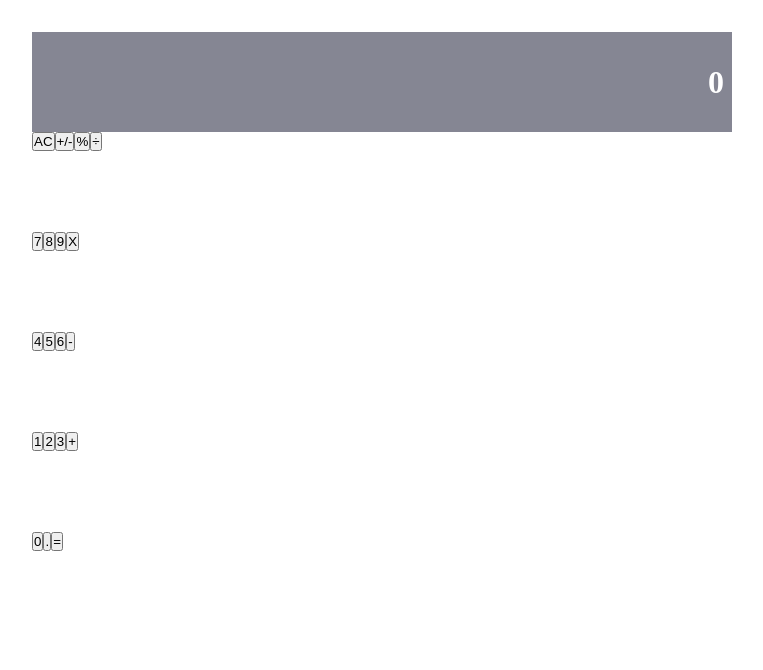
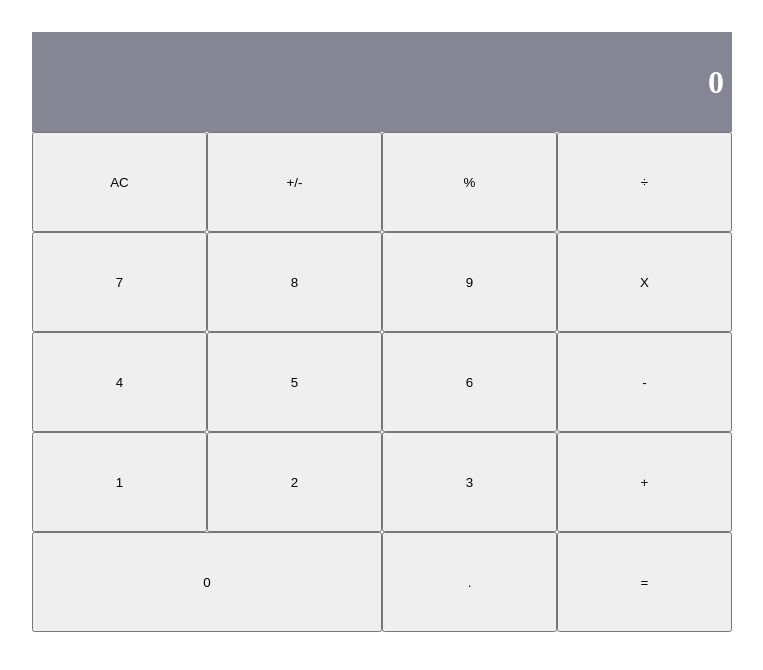
Before and after one commit to kenderb/calculator-react-app, a React (Create React App) app: page / in a window 1280 px wide. Shown: the top 670 px of the page, without its empty margins (258-1021 px from the left). Built offline with nearby package versions, Linux system fonts and the light colour scheme.

Commit message:
Finish the layout of the calculator

```diff
--- a/src/components/Button.js
+++ b/src/components/Button.js
@@ -1,11 +1,21 @@
 import React from 'react';
 import PropTypes from 'prop-types';
+import { StyledButton, ZeroStyledButton } from './styles';
 
-const Button = ({ buttonName, onClickBtn }) => (
-  <button type="button" onClick={() => onClickBtn(buttonName)}>
-    {buttonName}
-  </button>
-);
+const Button = ({ buttonName, onClickBtn }) => {
+  if (buttonName !== '0') {
+    return (
+      <StyledButton type="button" onClick={() => onClickBtn(buttonName)}>
+        {buttonName}
+      </StyledButton>
+    );
+  }
+  return (
+    <ZeroStyledButton type="button" onClick={() => onClickBtn(buttonName)}>
+      {buttonName}
+    </ZeroStyledButton>
+  );
+};
 Button.propTypes = {
   buttonName: PropTypes.string.isRequired,
   onClickBtn: PropTypes.func.isRequired,
--- a/src/components/styles.js
+++ b/src/components/styles.js
@@ -27,4 +27,15 @@ const PanelContainer = styled.div`
   }
 `;
 
-export { DisplayContainer, CalculatorContainer, PanelContainer };
+const StyledButton = styled.button`
+  height: 100%;
+  width: 25%;
+`;
+
+const ZeroStyledButton = styled(StyledButton)`
+  width: 50%;
+`;
+
+export {
+  DisplayContainer, CalculatorContainer, PanelContainer, StyledButton, ZeroStyledButton,
+};
```
